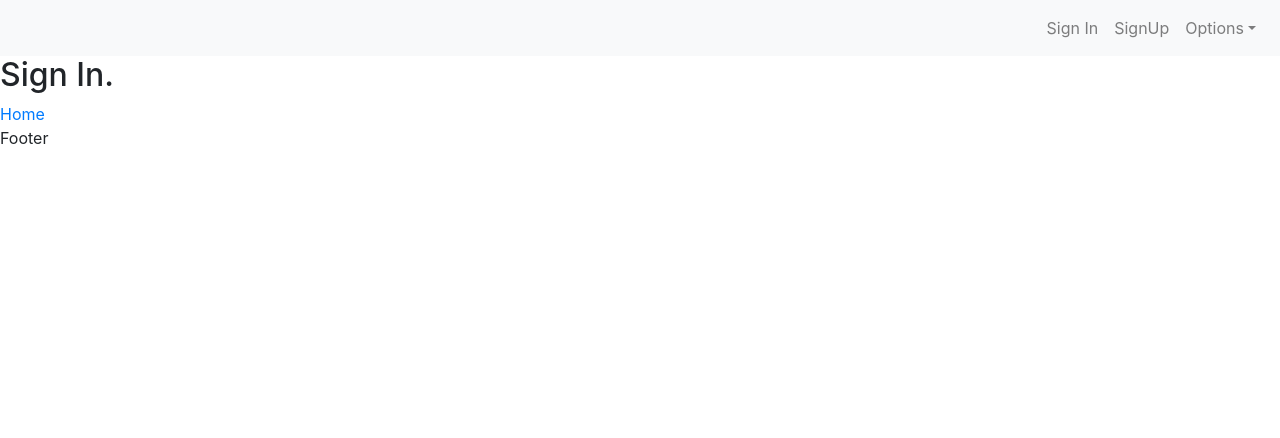
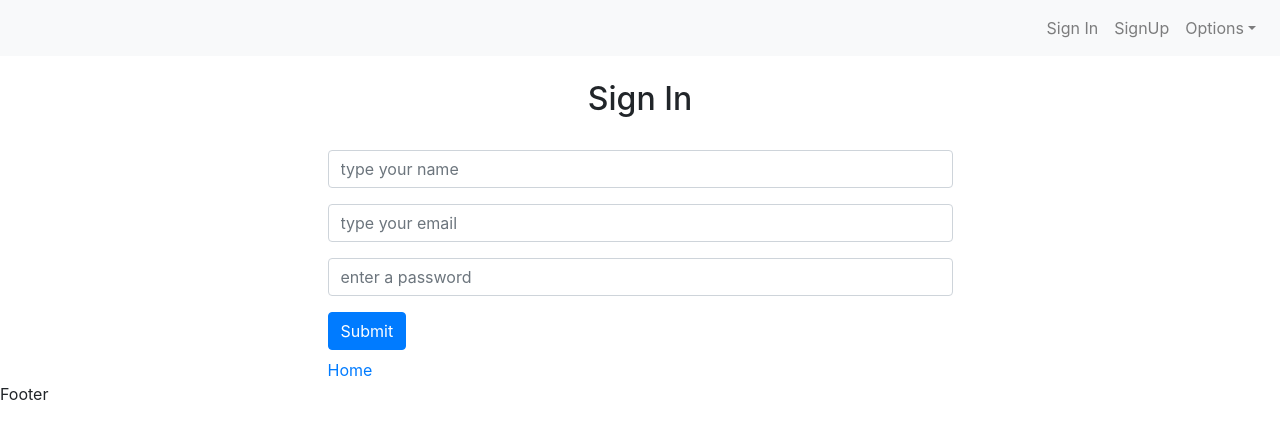
Before and after one commit to ch2isk4kos/seo-demo, a Next.js app in the folder client/: page /signin in a window 1280 px wide. Shown: the top 438 px of the page. Built offline with nearby package versions, Linux system fonts and the light colour scheme.

Commit message:
import and render signin component

```diff
--- a/client/pages/signin.js
+++ b/client/pages/signin.js
@@ -1,13 +1,25 @@
 import Layout from "../components/Layout";
+import SigninComponent from "../components/auth/SigninComponent";
 import Link from "next/link";
 
 const Signin = () => {
   return (
     <Layout>
-      <h2>Sign In.</h2>
-      <Link href="/">
-        <a>Home</a>
-      </Link>
+      <h2 className="text-center pt-4 pb-4">Sign In</h2>
+      <div className="row">
+        {/* <div className="col-md-8 offset-md-2"> */}
+        <div className="col-md-6 offset-md-3">
+          <SigninComponent />
+        </div>
+      </div>
+      <div className="row">
+        {/* <div className="col-md-8 offset-md-2 mt-2"> */}
+        <div className="col-md-6 offset-md-3 mt-2">
+          <Link href="/">
+            <a>Home</a>
+          </Link>
+        </div>
+      </div>
     </Layout>
   );
 };
```
